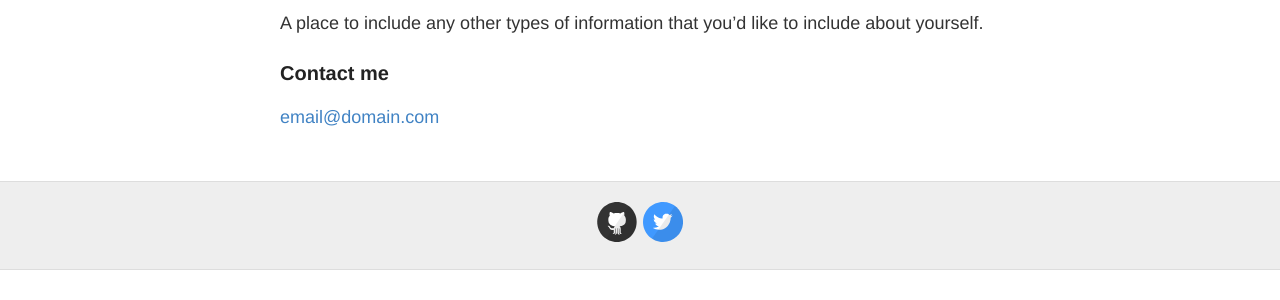
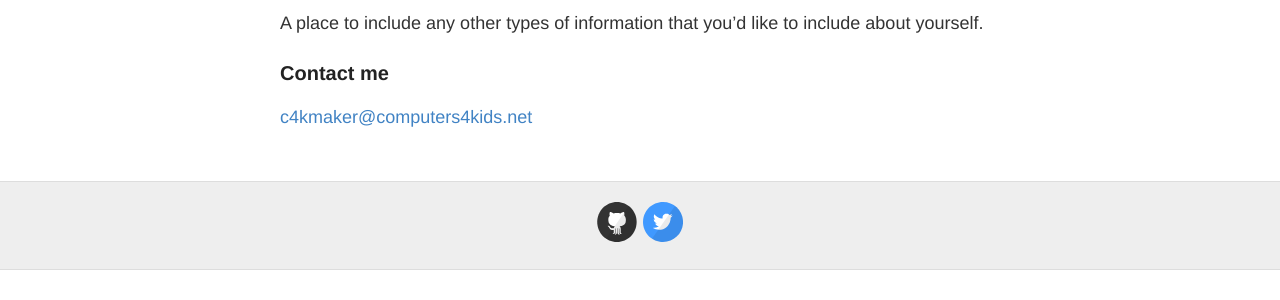
Before and after one commit to Computers4Kids/build-a-blog, a Jekyll site: the page built from about.md, in a window 1280 px wide. Shown: the part 310-610 px from the top of the page. Built offline with Jekyll 4.4.1, drawn with Linux system fonts in a browser that asks for light colours.

Commit message:
Update about.md

```diff
--- a/about.md
+++ b/about.md
@@ -12,4 +12,4 @@ A place to include any other types of information that you'd like to include abo
 
 ### Contact me
 
-[email@domain.com](mailto:email@domain.com)
+[c4kmaker@computers4kids.net](mailto:c4kmaker@computers4kids.net)
```
